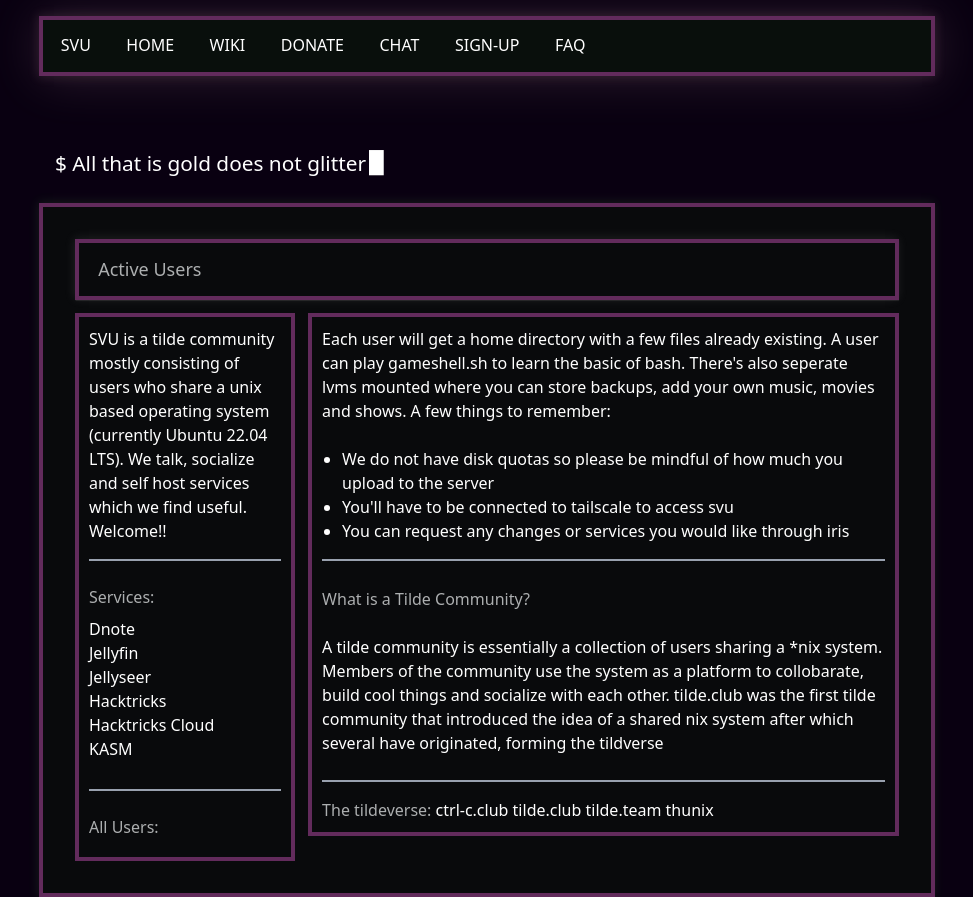
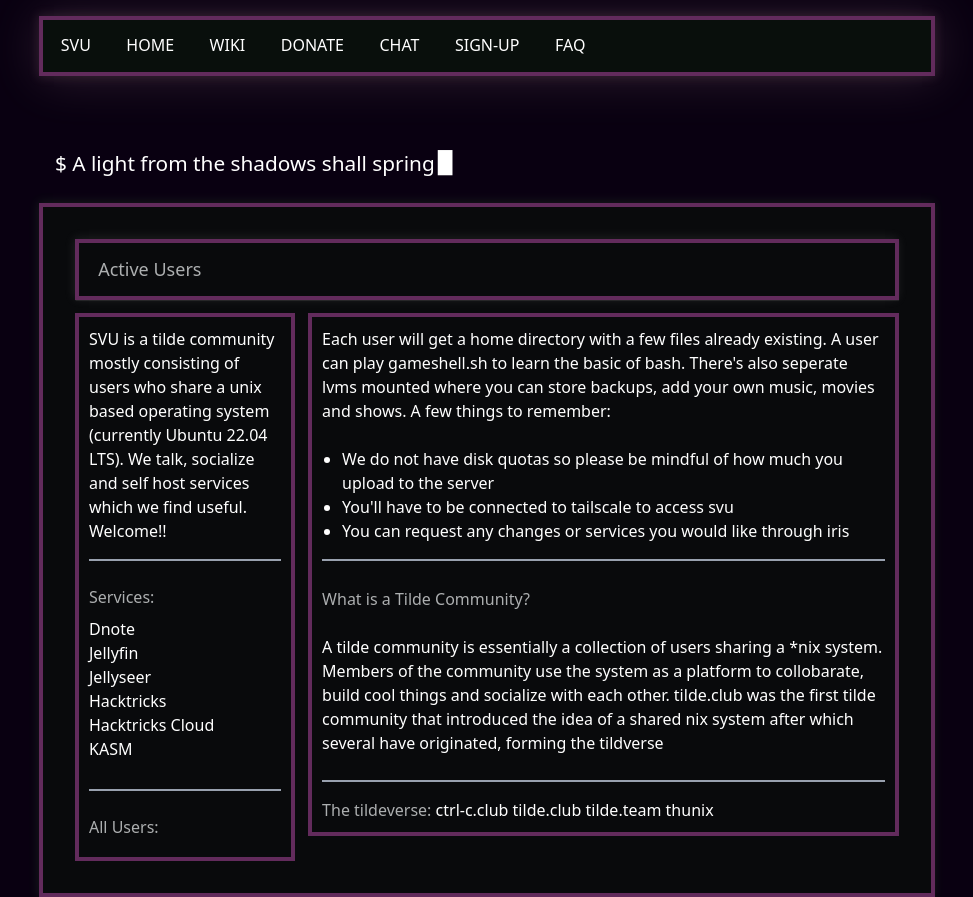
Before and after one commit to Viridescent7/svu_dashboard, a Django app: page / in a window 1280 px wide. Shown: the whole page, without its empty margins (153-1126 px from the left). Run offline with Django 4.2, Linux system fonts and the light colour scheme.

Commit message:
added randomizer in views.py

```diff
--- a/home/templates/index.html
+++ b/home/templates/index.html
@@ -3,7 +3,7 @@
 
 
 {% block title %}SVU{% endblock %}
-{% block runner%}<h1 id="runner">All that is gold does not glitter</h1> {% endblock %}
+{% block runner%}<h1 id="runner">{{ quote }}</h1> {% endblock %}
 
 {% block main-content %}
 <div id="active-users" class="rounded-2">
--- a/home/views.py
+++ b/home/views.py
@@ -1,5 +1,6 @@
 from django.shortcuts import render
 from django.http import HttpResponse
+import random
 import os
 
 # Create your views here.
@@ -23,9 +24,21 @@ def index(request):
         'Hacktricks':'3337', 'Hacktricks Cloud':'3377', 'KASM':'8141',
         }
 
+    lines = [ "All that is gold does not glitter",
+             "Not all those who wander are lost",
+             "The old that is strong does not wither",
+             "Deep roots are not reached by the frost",
+             "From the ashes a fire shall be woken",
+             "A light from the shadows shall spring",
+             "Renewed shall be made what was once broken",
+             "The crownless shall once again be king" ]
+
+    quote = random.choice(lines)
+
     return render(request, 'index.html', context={'active_users': active_users,
                                                 'all_users': all_users,
                                                 'services': services,
-                                                'ip_addr': '127.0.0.1'})
+                                                'ip_addr': 'svu',
+                                                'quote': quote })
 def render_sign_up(request):
     return render(request, 'sign_up.html' )
```
